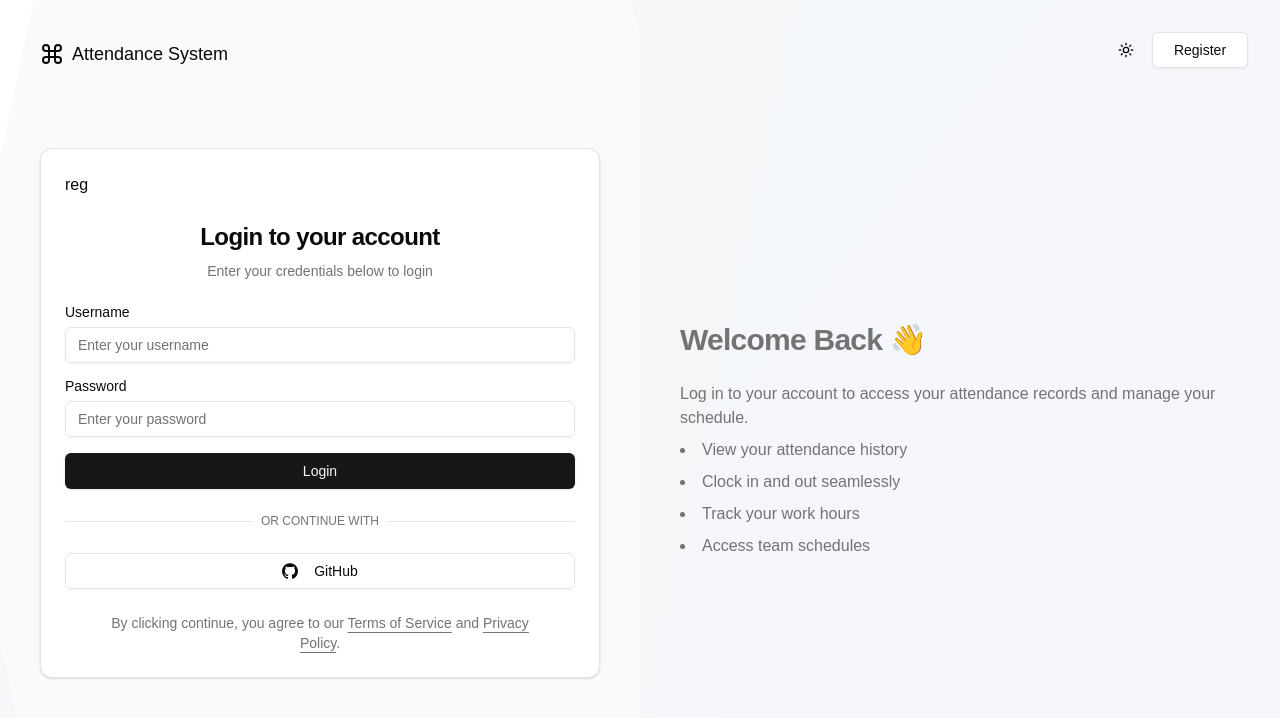
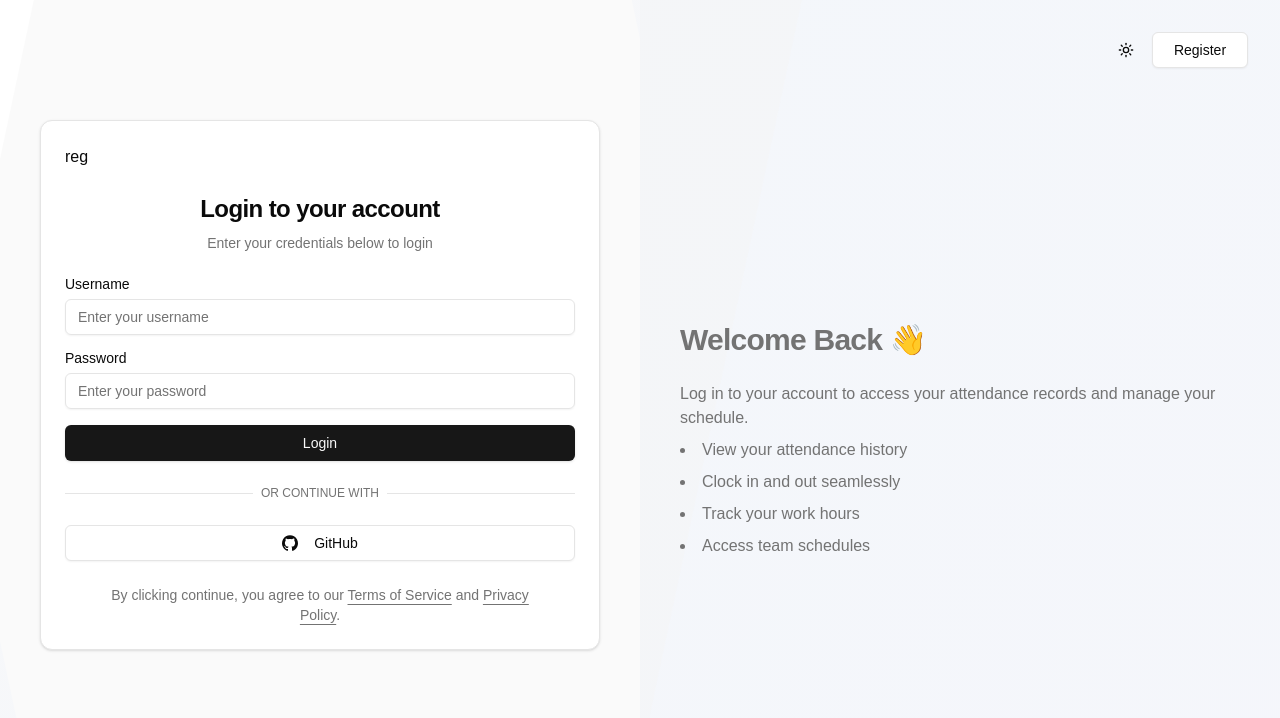
Before and after one commit to zchdoc/shadcn-ui-sidebar-07, a Next.js app: page /login in a window 1280 px wide. Shown: the top 718 px of the page. Built offline with nearby package versions, Linux system fonts and the light colour scheme.

Commit message:
登录页面 美化 未完成 241107 1738

```diff
--- a/components/authentication/auth-index.tsx
+++ b/components/authentication/auth-index.tsx
@@ -1,13 +1,14 @@
 "use client"
 
-import {useState} from "react";
+import React, {useState} from "react";
 import {cn} from "@/lib/utils";
-import {Button} from "@/components/ui/button";
 import {UserAuthForm} from "./components/user-auth-form";
 import {UserLoginForm} from "./components/user-login-form";
 import {ThemeToggle} from "@/components/theme-toggle";
 import {DescriptionText} from "./components/description-text";
 import {Card, CardContent, CardHeader} from "@/components/ui/card";
+import {Button} from "@/components/ui/button";
+
 
 export default function AuthenticationPage() {
   const [showLogin, setShowLogin] = useState(true);
@@ -33,6 +34,21 @@ export default function AuthenticationPage() {
           : "bg-muted/50 text-muted-foreground"
       )}>
         {/* 斜边装饰 */}
+        {/*<div className="relative z-20 flex items-center text-lg font-medium">*/}
+        {/*  <svg*/}
+        {/*    xmlns="http://www.w3.org/2000/svg"*/}
+        {/*    viewBox="0 0 24 24"*/}
+        {/*    fill="none"*/}
+        {/*    stroke="currentColor"*/}
+        {/*    strokeWidth="2"*/}
+        {/*    strokeLinecap="round"*/}
+        {/*    strokeLinejoin="round"*/}
+        {/*    className="mr-2 h-6 w-6"*/}
+        {/*  >*/}
+        {/*    <path d="M15 6v12a3 3 0 1 0 3-3H6a3 3 0 1 0 3 3V6a3 3 0 1 0-3 3h12a3 3 0 1 0-3-3"/>*/}
+        {/*  </svg>*/}
+        {/*  Attendance System*/}
+        {/*</div>*/}
         <div className="absolute inset-0">
           <div className="absolute inset-0 bg-gradient-to-br from-blue-100/20 to-indigo-100/20 dark:from-blue-900/20 dark:to-indigo-900/20"/>
           <div className="absolute right-0 inset-y-0 w-[120%] bg-muted/50 transform translate-x-[10%] skew-x-12"
@@ -41,21 +57,6 @@ export default function AuthenticationPage() {
           <div className="absolute right-0 inset-y-0 w-[120%] bg-background transform translate-x-[10%] skew-x-12"
                style={{display: showLogin ? 'block' : 'none'}}
           />
-        </div>
-        <div className="relative z-20 flex items-center text-lg font-medium">
-          <svg
-            xmlns="http://www.w3.org/2000/svg"
-            viewBox="0 0 24 24"
-            fill="none"
-            stroke="currentColor"
-            strokeWidth="2"
-            strokeLinecap="round"
-            strokeLinejoin="round"
-            className="mr-2 h-6 w-6"
-          >
-            <path d="M15 6v12a3 3 0 1 0 3-3H6a3 3 0 1 0 3 3V6a3 3 0 1 0-3 3h12a3 3 0 1 0-3-3"/>
-          </svg>
-          Attendance System
         </div>
         <div className="relative z-20 flex flex-col flex-1 mt-20">
           {showLogin ? (
@@ -106,5 +107,4 @@ export default function AuthenticationPage() {
       </div>
     </div>
   )
-    ;
 }
--- /dev/null
+++ b/components/next/UserIcon.jsx
@@ -0,0 +1,38 @@
+export const UserIcon = ({
+                           fill = 'currentColor',
+                           filled,
+                           size,
+                           height,
+                           width,
+                           label,
+                           ...props
+                         }) => {
+  return (
+    <svg
+      data-name="Iconly/Curved/Profile"
+      xmlns="http://www.w3.org/2000/svg"
+      viewBox="0 0 24 24"
+      width={size || width || 24}
+      height={size || height || 24}
+      {...props}
+    >
+      <g
+        fill="none"
+        stroke={fill}
+        strokeLinecap="round"
+        strokeLinejoin="round"
+        strokeMiterlimit={10}
+        strokeWidth={1.5}
+      >
+        <path
+          data-name="Stroke 1"
+          d="M11.845 21.662C8.153 21.662 5 21.088 5 18.787s3.133-4.425 6.845-4.425c3.692 0 6.845 2.1 6.845 4.4s-3.134 2.9-6.845 2.9z"
+        />
+        <path
+          data-name="Stroke 3"
+          d="M11.837 11.174a4.372 4.372 0 10-.031 0z"
+        />
+      </g>
+    </svg>
+  );
+};
--- a/package.json
+++ b/package.json
@@ -10,6 +10,7 @@
   },
   "dependencies": {
     "@ant-design/icons": "^5.3.0",
+    "@nextui-org/button": "^2.0.38",
     "@nextui-org/calendar": "^2.0.0",
     "@radix-ui/react-avatar": "^1.1.1",
     "@radix-ui/react-collapsible": "^1.1.1",
```
Also changed, not shown: 1 other file (tests, documents, lock files or other folders).
